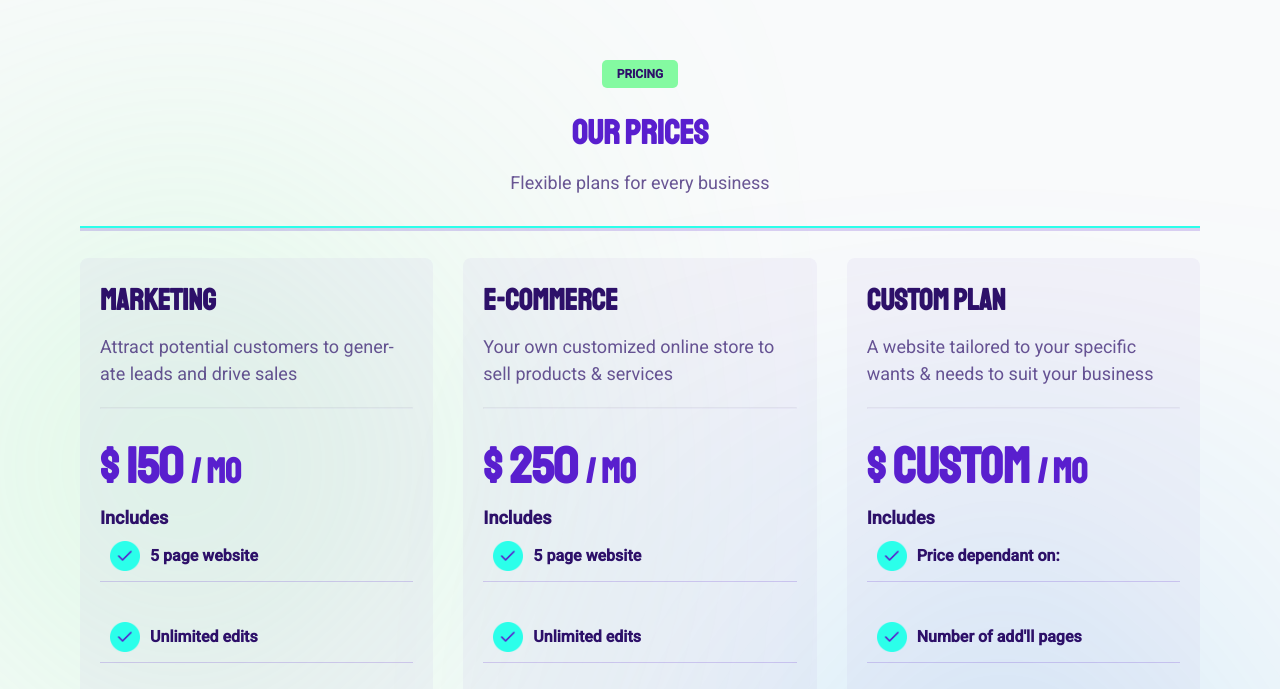
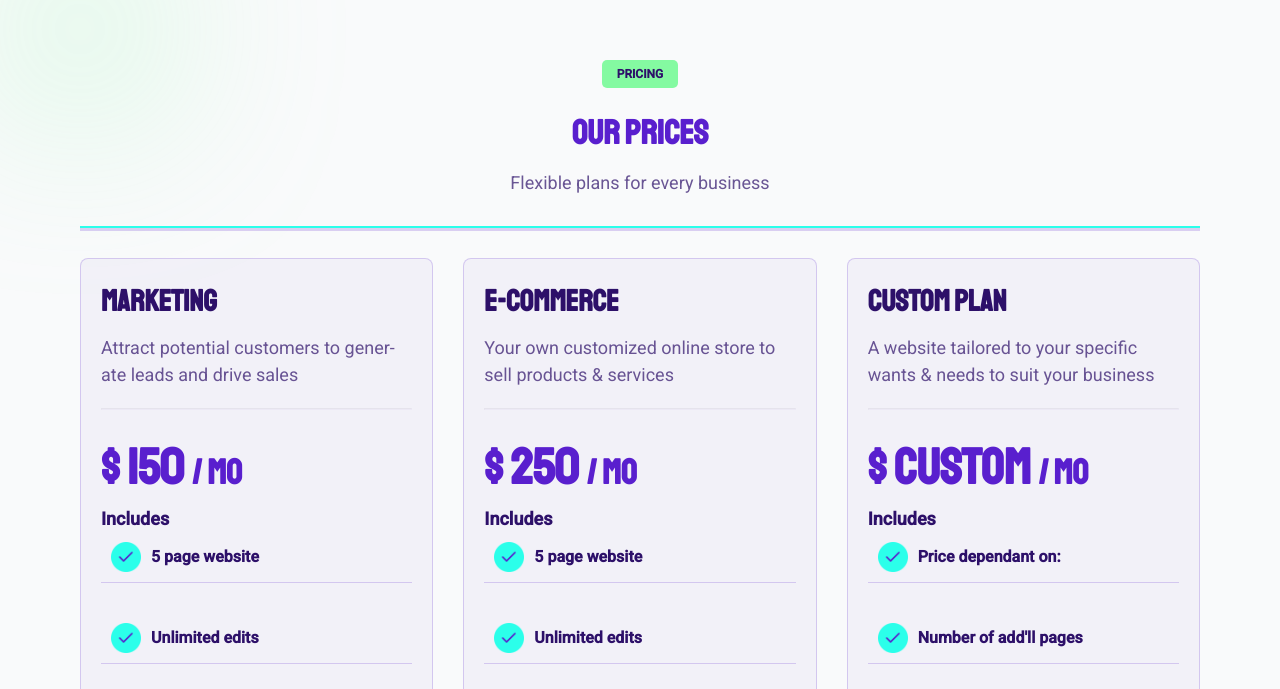
Before and after one commit to ChristianWare/chris-ware-agency, a Next.js app: page / in a window 1280 px wide. Shown: the part 9371-10060 px from the top of the page. Built offline with nearby package versions, Linux system fonts and the light colour scheme.

Commit message:
Pricing fradient update

```diff
--- a/src/app/components/Pricing/Pricing.module.css
+++ b/src/app/components/Pricing/Pricing.module.css
@@ -6,28 +6,28 @@
 
 .container::after {
   content: "";
-  top: 30%;
+  top: -3%;
   left: 0;
   position: absolute;
-  filter: blur(20rem);
+  filter: blur(10rem);
   transform: translateZ(0);
   border-radius: 50%;
-  width: 300px;
-  height: 300px;
+  width: 100px;
+  height: 100px;
   background-color: var(--accent1);
   z-index: -1;
 }
 
 .container::before {
   content: "";
-  bottom: 10%;
+  bottom: -5%;
   right: 10%;
   position: absolute;
-  filter: blur(20rem);
+  filter: blur(10rem);
   transform: translateZ(0);
   border-radius: 50%;
-  width: 250px;
-  height: 250px;
+  width: 100px;
+  height: 100px;
   background-color: var(--accent2);
   z-index: -1;
 }
@@ -46,6 +46,7 @@
 .card {
   background-color: var(--border2);
   border-radius: 8px;
+  border: 1px solid var(--border);
   padding: 2rem;
 }
 
@@ -135,7 +136,9 @@
     padding: 2rem;
   }
 
-  .planName, .price, .description {
+  .planName,
+  .price,
+  .description {
     text-align: center;
   }
 }
```
